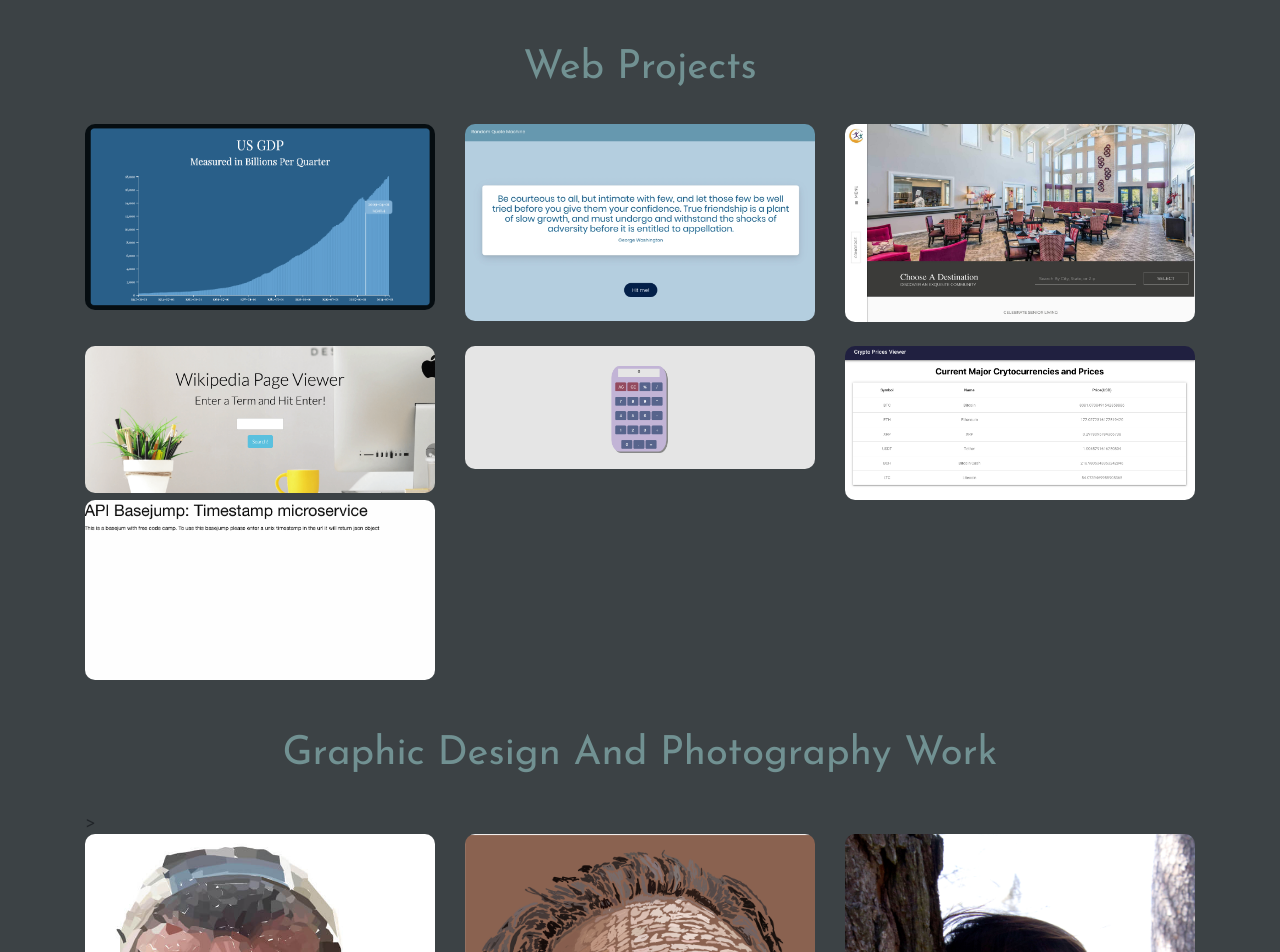
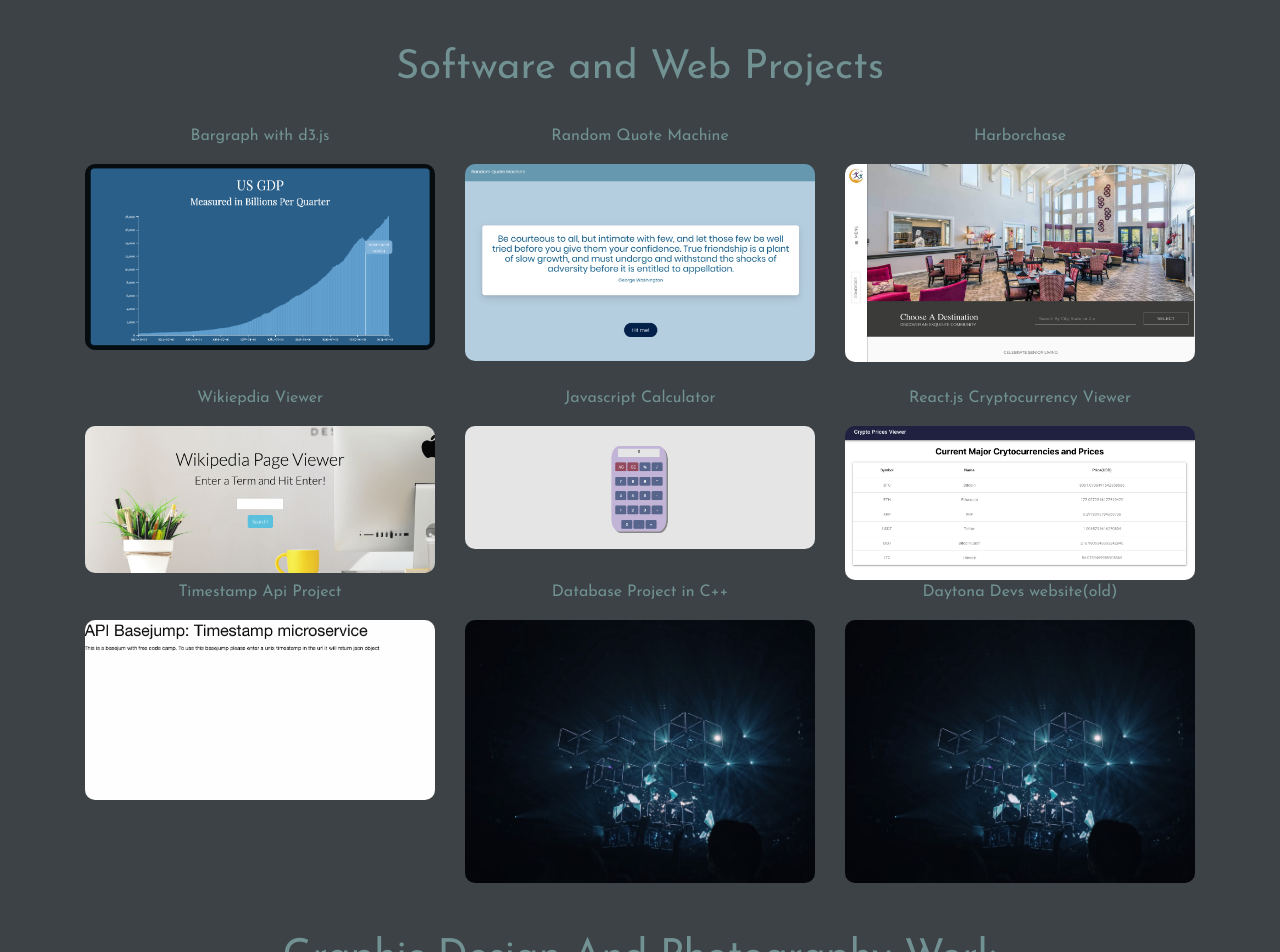
Before and after one commit to wildaces215/portfolio, a Vue app: page /projects in a window 1280 px wide. Shown: the part 160-1112 px from the top of the page. Built offline with nearby package versions, Linux system fonts and the light colour scheme; what connect-history-api-fallback, vue-swimlane would draw is missing.

Commit message:
Added two projects and made improvement on /projects route

```diff
--- a/src/views/Projects.vue
+++ b/src/views/Projects.vue
@@ -3,22 +3,25 @@
     <h1 class="text-center projectsHeaderText">
       Projects
       <br />
-      <br />Web Projects
+      <br />Software and Web Projects
     </h1>
     <br />
     <div class="container">
       <div class="row">
         <div class="col-xs-12 col-md-4 text-center">
+          <p class="headerSubText">Bargraph with d3.js</p>
           <a href="https://codepen.io/thephoenix215/full/qePaxR">
             <img class="img-fluid" src="../assets/projects/bargraph.png" />
           </a>
         </div>
         <div class="col-xs-12 col-md-4 text-center">
+          <p class="headerSubText">Random Quote Machine</p>
           <a href="https://trusting-snyder-18b729.netlify.com/">
             <img class="img-fluid" src="../assets/random.png" />
           </a>
         </div>
         <div class="col-xs-12 col-md-4 text-center">
+          <p class="headerSubText ">Harborchase</p>
           <a href="https://harborchase.com/">
             <img class="img-fluid" src="../assets/projects/harborchase.jpg" />
           </a>
@@ -27,17 +30,20 @@
       <br />
       <div class="row">
         <div class="col-xs-12 col-md-4 text-center">
+          <p class="headerSubText">Wikiepdia Viewer</p>
           <a href="https://codepen.io/thephoenix215/full/ebraGy">
             <img class="img-fluid" src="../assets/projects/wiki.png" />
           </a>
         </div>
 
         <div class="col-xs-12 col-md-4 text-center">
+          <p class="headerSubText">Javascript Calculator</p>
           <a href="https://codepen.io/thephoenix215/full/mdbYKJw">
             <img class="img-fluid" src="../assets/projects/cal.png" />
           </a>
         </div>
         <div class="col-xs-12 col-md-4 text-center">
+          <p class="headerSubText ">React.js Cryptocurrency Viewer</p>
           <a href="https://gifted-bose-41132c.netlify.com/">
             <img class="img-fluid" src="../assets/projects/Crypto.png" />
           </a>
@@ -45,15 +51,28 @@
       </div>
       <div class="row">
         <div class="col-xs-12 col-md-4 text-center">
+          <p class="headerSubText">Timestamp Api Project</p>
           <a href="https://gentle-fortress-86951.herokuapp.com/">
             <img class="img-fluid" src="../assets/micro.png" />
           </a>
         </div>
-        <div class="col-xs-12 col-md-4 text-center"></div>
-        <div class="col-xs-12 col-md-4 text-center"></div>
+        <div class="col-xs-12 col-md-4 text-center">
+          <p class="headerSubText ">Database Project in C++</p>
+          <a href="https://github.com/wildaces215/CSCIDataStrucutres/">
+            <img class="img-fluid" src="../assets/projects/database.jpeg" />
+          </a>
+        </div>
+        <div class="col-xs-12 col-md-4 text-center">
+          <p class="headerSubText ">Daytona Devs website(old)</p>
+          <a href="https://daytonadevs.github.io">
+            <img class="img-fluid" src="../assets/projects/database.jpeg" />
+          </a>
+        </div>
       </div>
 
-      <h1 class="text-center projectsHeaderText">Graphic Design And Photography Work</h1>
+      <h1 class="text-center projectsHeaderText">
+        Graphic Design And Photography Work
+      </h1>
       <br />>
       <div class="row">
         <div class="col-xs-12 col-md-4 text-center">
@@ -79,7 +98,7 @@
           <img class="img-fluid" src="../assets/surfingCollage.jpg" />
         </div>
       </div>
-      <h1 class="text-center projectsHeaderText"></h1>
+      <div class="row"></div>
     </div>
   </div>
 </template>
```
Also changed, not shown: src/assets/projects/Screen Shot 2019-12-12 at 11.26.12 AM.png (added), src/assets/projects/database.jpeg (added).
